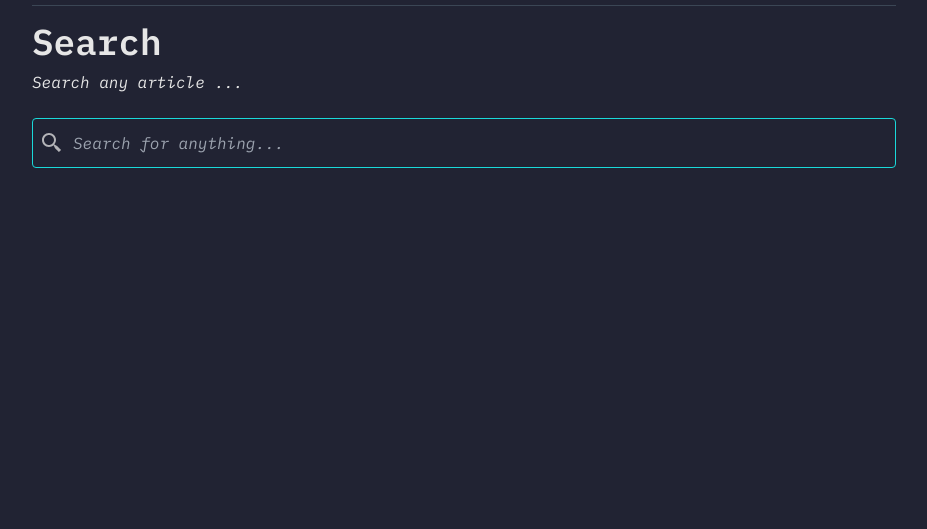
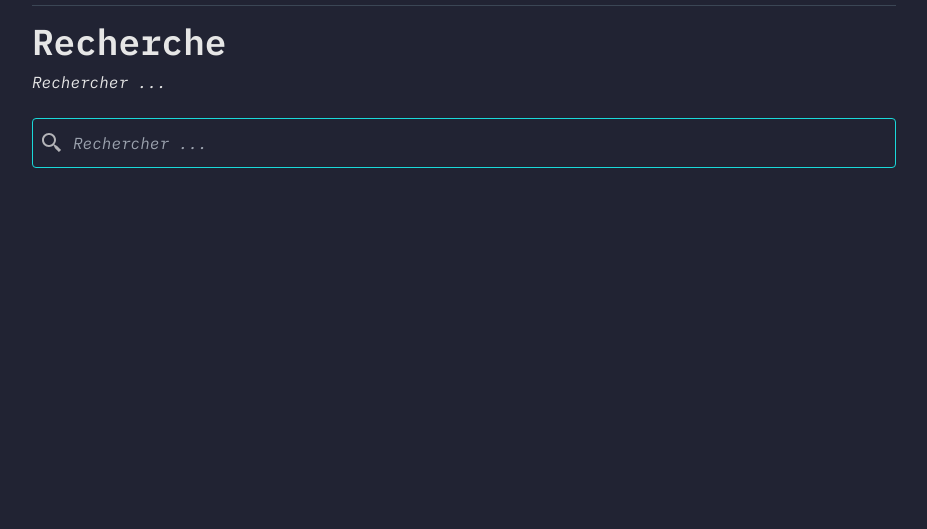
Before and after one commit to SebSept/blog, an Astro site: page /search in a window 1280 px wide. Shown: the part 195-724 px from the top of the page, without its empty margins (176-1103 px from the left). Built offline with nearby package versions, Linux system fonts and the light colour scheme; Astro itself is replaced by a stand-in of ours; some packages are replaced by stand-ins of ours.

Commit message:
Search -> Recherche

```diff
--- a/src/components/Header.astro
+++ b/src/components/Header.astro
@@ -114,8 +114,8 @@ const { activeNav } = Astro.props;
               className={`focus-outline p-3 sm:p-1 ${
                 activeNav === "search" ? "active" : ""
               } flex`}
-              ariaLabel="search"
-              title="Search"
+              ariaLabel="Recherche"
+              title="Recherche"
             >
               <svg
                 xmlns="http://www.w3.org/2000/svg"
@@ -124,7 +124,7 @@ const { activeNav } = Astro.props;
                   d="M19.023 16.977a35.13 35.13 0 0 1-1.367-1.384c-.372-.378-.596-.653-.596-.653l-2.8-1.337A6.962 6.962 0 0 0 16 9c0-3.859-3.14-7-7-7S2 5.141 2 9s3.14 7 7 7c1.763 0 3.37-.66 4.603-1.739l1.337 2.8s.275.224.653.596c.387.363.896.854 1.384 1.367l1.358 1.392.604.646 2.121-2.121-.646-.604c-.379-.372-.885-.866-1.391-1.36zM9 14c-2.757 0-5-2.243-5-5s2.243-5 5-5 5 2.243 5 5-2.243 5-5 5z"
                 ></path>
               </svg>
-              <span class="sr-only">Search</span>
+              <span class="sr-only">Rechercher</span>
             </LinkButton>
           </li>
           {
--- a/src/components/Search.tsx
+++ b/src/components/Search.tsx
@@ -86,11 +86,11 @@ export default function SearchBar({ searchList }: Props) {
           <svg xmlns="http://www.w3.org/2000/svg" aria-hidden="true">
             <path d="M19.023 16.977a35.13 35.13 0 0 1-1.367-1.384c-.372-.378-.596-.653-.596-.653l-2.8-1.337A6.962 6.962 0 0 0 16 9c0-3.859-3.14-7-7-7S2 5.141 2 9s3.14 7 7 7c1.763 0 3.37-.66 4.603-1.739l1.337 2.8s.275.224.653.596c.387.363.896.854 1.384 1.367l1.358 1.392.604.646 2.121-2.121-.646-.604c-.379-.372-.885-.866-1.391-1.36zM9 14c-2.757 0-5-2.243-5-5s2.243-5 5-5 5 2.243 5 5-2.243 5-5 5z"></path>
           </svg>
-          <span className="sr-only">Search</span>
+          <span className="sr-only">Recherche</span>
         </span>
         <input
           className="block w-full rounded border border-skin-fill/40 bg-skin-fill py-3 pl-10 pr-3 placeholder:italic focus:border-skin-accent focus:outline-none"
-          placeholder="Search for anything..."
+          placeholder="Rechercher ..."
           type="text"
           name="search"
           value={inputVal}
--- a/src/pages/search.astro
+++ b/src/pages/search.astro
@@ -21,9 +21,9 @@ const searchList = sortedPosts.map(({ data, slug }) => ({
 }));
 ---
 
-<Layout title={`Search | ${SITE.title}`}>
+<Layout title={`Recherche | ${SITE.title}`}>
   <Header activeNav="search" />
-  <Main pageTitle="Search" pageDesc="Search any article ...">
+  <Main pageTitle="Recherche" pageDesc="Rechercher ...">
     <SearchBar client:load searchList={searchList} />
   </Main>
   <Footer />
```
